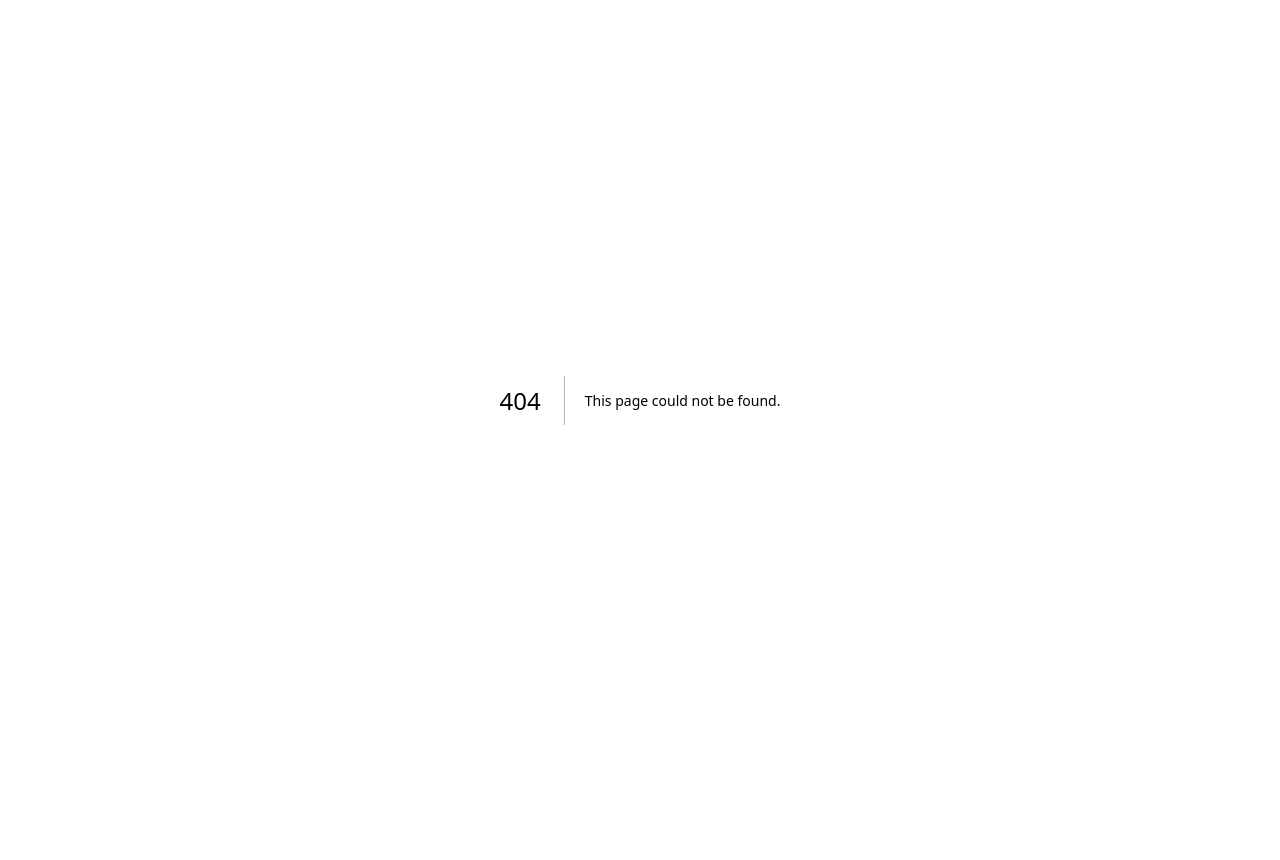
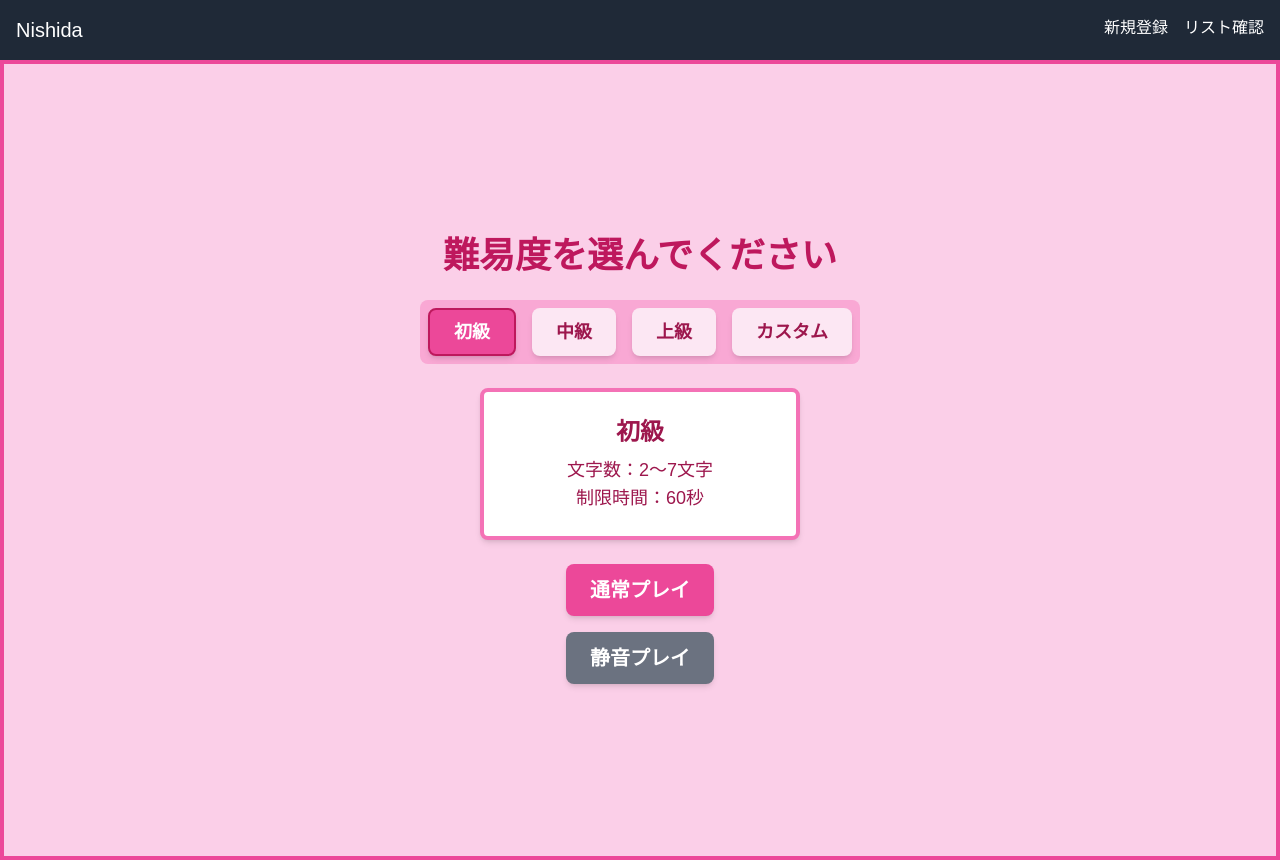
Before and after one commit to hyoutan07/sushida, a Next.js app in the folder sushi-front/: page /difficultyLevel in a window 1280 px wide. Before the commit this address had no page. Before the commit the page ends 800 px from the top, so only its background shows below. Built offline with nearby package versions, Linux system fonts and the light colour scheme.

Commit message:
update: 難易度画面&静音プレイの追加

```diff
--- /dev/null
+++ b/sushi-front/src/app/(sushi)/difficultyLevel/page.tsx
@@ -0,0 +1,11 @@
+'use client';
+
+import DifficultySelection from "@/components/feature/DiffultySelection";
+
+const DifficultyLevelPage = () => {
+  return (
+    <DifficultySelection />
+  );
+};
+
+export default DifficultyLevelPage;
--- a/sushi-front/src/app/page.tsx
+++ b/sushi-front/src/app/page.tsx
@@ -1,14 +1,11 @@
 import Header from "@/components/general/Header";
-import Nishida from "@/components/feature/Nishida";
+import Opening from "@/components/feature/Opening";
 
 export default function Home() {
-  const NishidaProps = {
-    animationRatio: 0.3,
-  };
   return (
     <div>
       <Header />
-      <Nishida {...NishidaProps} />
+      <Opening />
     </div>
   );
 }
--- /dev/null
+++ b/sushi-front/src/components/feature/DiffultySelection.tsx
@@ -0,0 +1,74 @@
+import React, { useState } from "react";
+import Nishida from "./Nishida";
+
+const DifficultySelection = () => {
+  const [selectedDifficulty, setSelectedDifficulty] = useState("初級");
+  const [isPlaying, setIsPlaying] = useState(false);
+  const [isSilent, setIsSilent] = useState(false); // 静音プレイのステート
+
+  const difficulties = [
+    { name: "初級", description: "文字数：2〜7文字\n制限時間：60秒", animationRatio: 1 },
+    { name: "中級", description: "文字数：5〜10文字\n制限時間：90秒", animationRatio: 1.5 },
+    { name: "上級", description: "文字数：9〜14文字\n制限時間：120秒", animationRatio: 2 },
+    { name: "カスタム", description: "設定可能な難易度\n自由にカスタマイズ", animationRatio: 1.2 },
+  ];
+
+  const handleStart = (silent: boolean) => {
+    setIsSilent(silent);
+    setIsPlaying(true);
+  };
+
+  if (isPlaying) {
+    const selected = difficulties.find(d => d.name === selectedDifficulty);
+    return (
+      <Nishida
+        animationRatio={selected ? selected.animationRatio : 1}
+        isSilent={isSilent} // 静音プレイ情報を渡す
+        onReset={() => setIsPlaying(false)}
+      />
+    );
+  }
+
+  return (
+    <div className="bg-pink-200 min-h-screen flex flex-col items-center justify-center p-4 border-4 border-pink-500">
+      <h1 className="text-pink-700 text-4xl font-bold mb-6">難易度を選んでください</h1>
+      <div className="flex space-x-4 bg-pink-300 p-2 rounded-lg">
+        {difficulties.map((difficulty) => (
+          <button
+            key={difficulty.name}
+            className={`px-6 py-2 font-bold text-lg rounded-lg shadow-md ${
+              selectedDifficulty === difficulty.name
+                ? "bg-pink-500 text-white border-2 border-pink-700"
+                : "bg-pink-100 text-pink-800 hover:bg-pink-200"
+            }`}
+            onClick={() => setSelectedDifficulty(difficulty.name)}
+          >
+            {difficulty.name}
+          </button>
+        ))}
+      </div>
+      <div className="bg-white p-6 mt-6 rounded-lg shadow-md border-4 border-pink-400 text-pink-800 w-80 text-center">
+        <h2 className="text-2xl font-bold mb-2">{selectedDifficulty}</h2>
+        <p className="text-lg whitespace-pre-line">
+          {difficulties.find(d => d.name === selectedDifficulty)?.description}
+        </p>
+      </div>
+      <div className="mt-6 flex flex-col space-y-4">
+        <button
+          onClick={() => handleStart(false)}
+          className="bg-pink-500 text-white text-xl font-bold px-6 py-3 rounded-lg shadow-md hover:bg-pink-600"
+        >
+          通常プレイ
+        </button>
+        <button
+          onClick={() => handleStart(true)}
+          className="bg-gray-500 text-white text-xl font-bold px-6 py-3 rounded-lg shadow-md hover:bg-gray-600"
+        >
+          静音プレイ
+        </button>
+      </div>
+    </div>
+  );
+};
+
+export default DifficultySelection;
--- a/sushi-front/src/components/feature/Nishida.tsx
+++ b/sushi-front/src/components/feature/Nishida.tsx
@@ -7,14 +7,16 @@ import Image from "next/image";
 import { bombImageItemList } from "@/consts/bombImageItemList";
 import { getSushiRomajiLength } from "@/utils/getSushiRomajiLength";
 
-const TIMER = 60; // 1ゲームのゲーム時間
+const TIMER = 10; // 1ゲームのゲーム時間
 const MIN_TYPING_TIME = 3200 // ミリ秒
 
 type Props = {
   animationRatio: number;
+  isSilent: boolean;
+  onReset: () => void;
 };
 
-const Nishida: React.FC<Props> = ({ animationRatio }) => {
+const Nishida: React.FC<Props> = ({ animationRatio, isSilent, onReset }) => {
   // 入力文字関係
   const [showWordIndex, setShowWordIndex] = useState(0); // 現在の単語インデックス
   const [typedWord, setTypedWord] = useState(""); // 現在の入力
@@ -54,6 +56,7 @@ const Nishida: React.FC<Props> = ({ animationRatio }) => {
 
   // Audio関数
   const playAudio = (type: "correct" | "miss" | "typing") => {
+    if (isSilent === true) return
     const audio = new Audio(audioPaths[type]);
     audio.play();
   };
@@ -325,12 +328,20 @@ const Nishida: React.FC<Props> = ({ animationRatio }) => {
       </div>
 
       {isGameCompleted && (
+        <>
           <button
             onClick={handleReset}
             className="text-lg px-4 py-2 mt-5 rounded-lg bg-green-500 text-white border-none cursor-pointer"
           >
             リセット
           </button>
+          <button
+            onClick={onReset}
+            className="text-lg px-4 py-2 mt-5 rounded-lg bg-pink-500 text-white border-none cursor-pointer"
+          >
+            難易度選択へ戻る
+          </button>
+        </>
       )}
     </div>
   );
--- /dev/null
+++ b/sushi-front/src/components/feature/Opening.tsx
@@ -0,0 +1,24 @@
+import Link from "next/link";
+import React from "react";
+
+const Opening = () => {
+  return (
+    <div className="bg-pink-200 min-h-screen flex flex-col items-center justify-center p-4 border-4 border-pink-500">
+      <div className="bg-pink-400 text-white text-8xl font-bold px-10 py-6 rounded-lg shadow-lg border-4 border-pink-600">
+        西打
+      </div>
+      <div className="mt-12 flex flex-col space-y-6">
+        <button className="bg-pink-500 text-white text-2xl font-bold px-8 py-4 rounded-lg shadow-md hover:bg-pink-600">
+          <Link href="/difficultyLevel">
+            スタート
+          </Link>
+        </button>
+        <button className="bg-pink-100 text-pink-800 text-2xl font-bold px-8 py-4 rounded-lg shadow-md hover:bg-pink-200">
+          遊び方
+        </button>
+      </div>
+    </div>
+  );
+};
+
+export default Opening;
```
Lines whose indentation alone changed are shown as unchanged.
